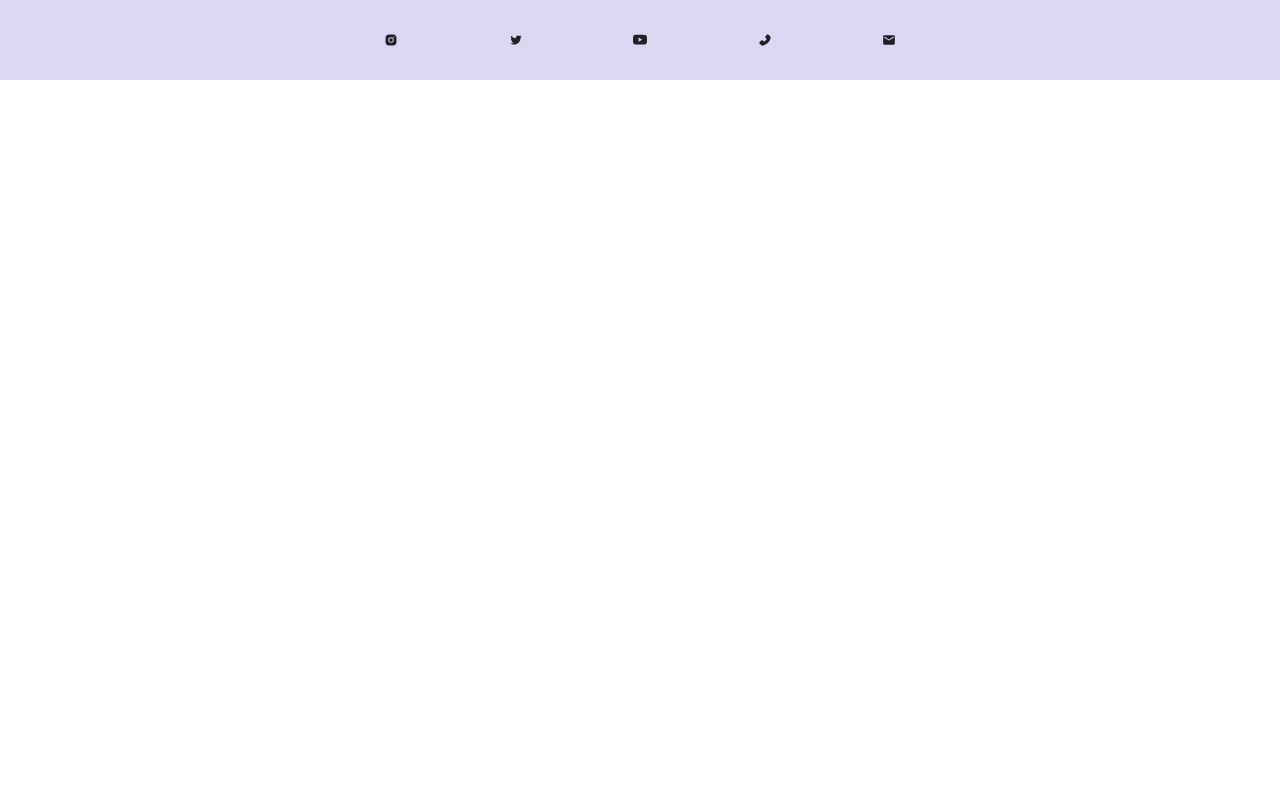
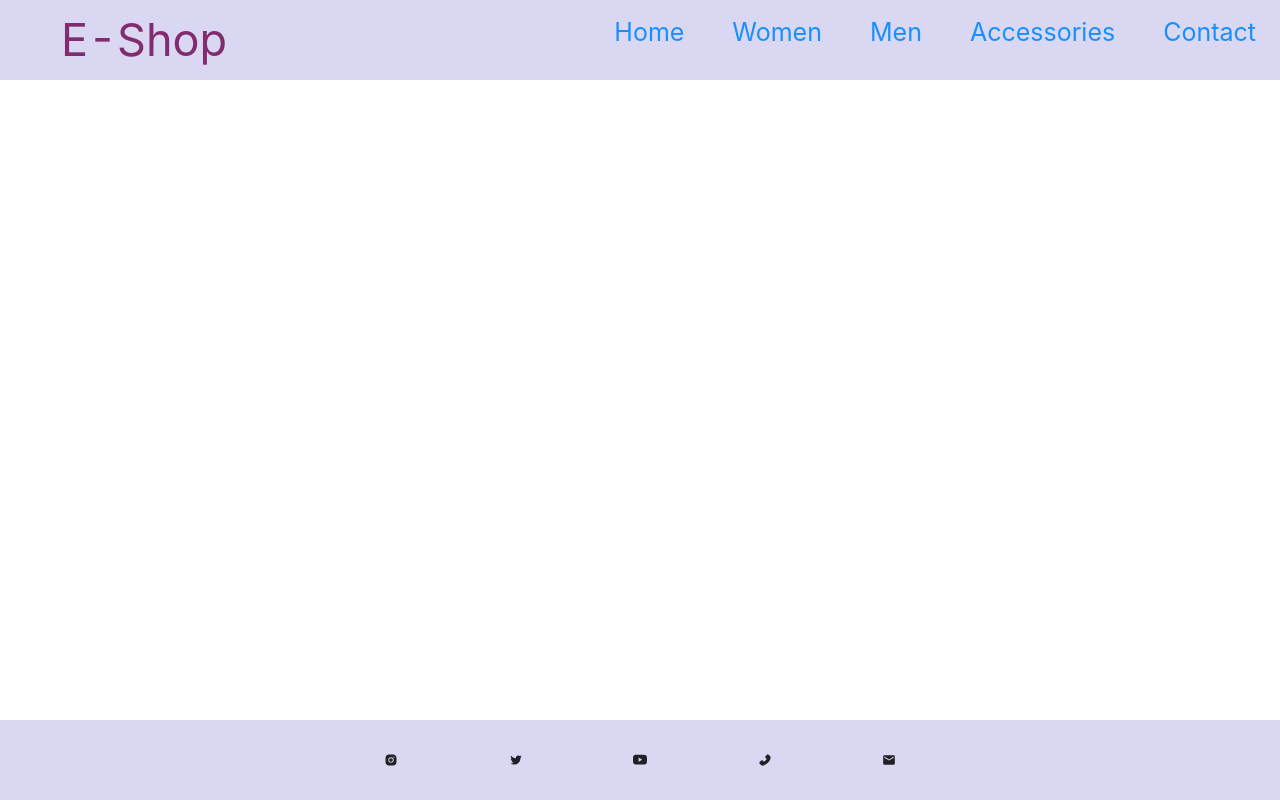
Before and after one commit to ozzyee/e-shop, a Next.js app: page /footer in a window 1280 px wide. Built offline with nearby package versions, Linux system fonts and the light colour scheme.

Commit message:
app wrapper has been built

```diff
--- /dev/null
+++ b/src/layouts/app-wrapper.js
@@ -0,0 +1,14 @@
+import Nav from "../components/nav";
+import Footer from "../components/footer";
+
+function AppWrapper({ children }) {
+   return (
+      <>
+         <Nav />
+         {children}
+         <Footer />
+      </>
+   );
+}
+
+export default AppWrapper;
--- a/src/pages/_app.js
+++ b/src/pages/_app.js
@@ -1,8 +1,13 @@
-import '../styles/globals.css'
-import 'antd/dist/antd.css';
+import "../styles/globals.css";
+import "antd/dist/antd.css";
+import AppWrapper from "../layouts/app-wrapper";
 
 function MyApp({ Component, pageProps }) {
-  return <Component {...pageProps} />
+   return (
+      <AppWrapper>
+         <Component {...pageProps} />
+      </AppWrapper>
+   );
 }
 
-export default MyApp
+export default MyApp;
--- a/src/styles/footer.module.css
+++ b/src/styles/footer.module.css
@@ -5,6 +5,9 @@
    display: flex;
    justify-content: center;
    align-items: center;
+
+   position: absolute;
+   bottom: 0;
 }
 
 .icons {
--- a/src/styles/globals.css
+++ b/src/styles/globals.css
@@ -3,6 +3,7 @@ body {
 	padding: 0;
 	margin: 0;
 	font-family: "Roboto";
+	min-height: 100vh;
 	/* font-family: -apple-system, BlinkMacSystemFont, Segoe UI, Roboto, Oxygen,
     Ubuntu, Cantarell, Fira Sans, Droid Sans, Helvetica Neue, sans-serif; */
 }
```
Also changed, not shown: src/context/shoping-list.js (added), 1 other file (tests, documents, lock files or other folders). Lines whose indentation alone changed are shown as unchanged.
